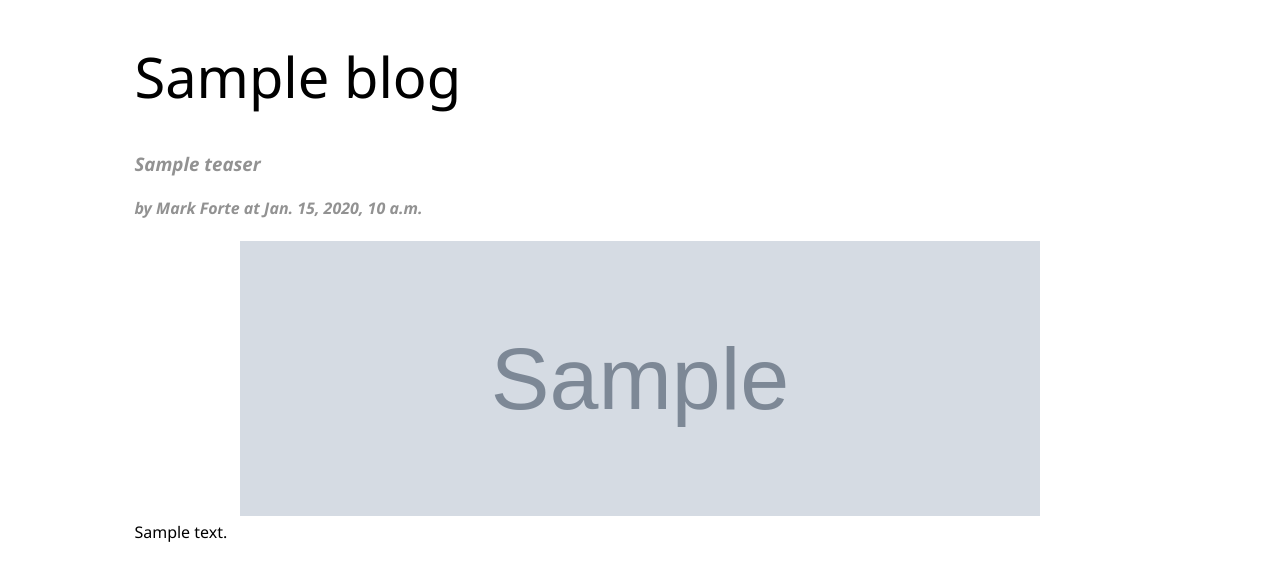
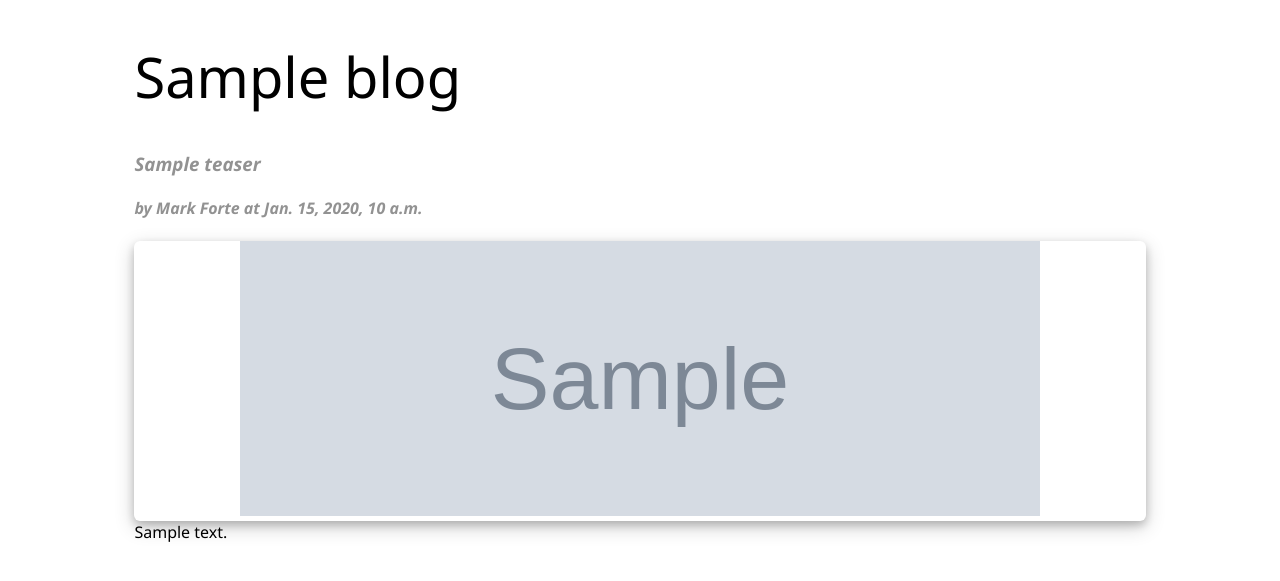
Before and after one commit to mforte215/TheDevelopersJourney, a Django app: template blog/templates/blog/detail.html in a window 1280 px wide. Shown: the part 58-639 px from the top of the page. Run offline with Django 3.2, Linux system fonts and the light colour scheme; the template is opened without the code that fills it: most values are stand-ins (such as "Sample title", 1, 10 or a date in 2020); grey boxes marked "Sample" are stand-in pictures; data that the repository does not hold is empty.

Commit message:
slight css change

```diff
--- a/blog/static/blog/css/style.css
+++ b/blog/static/blog/css/style.css
@@ -109,4 +109,6 @@ body {
 
 .blog-detail-image-container {
     text-align: center;
+    box-shadow: 0 4px 8px 0 rgba(0, 0, 0, 0.2), 0 6px 20px 0 rgba(0, 0, 0, 0.19);
+    border-radius: 6px;
 }
```
Also changed, not shown: blog/migrations/0001_initial.py (added), blog/migrations/__init__.py (added), 1 other file.
